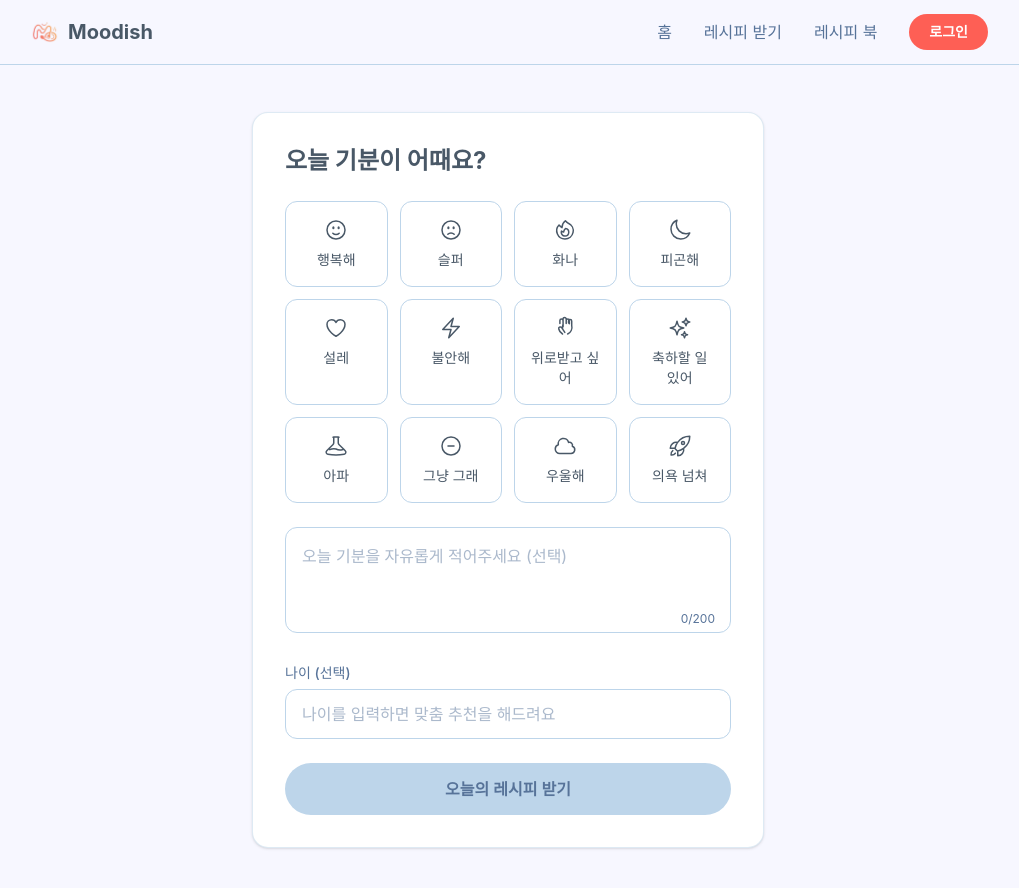
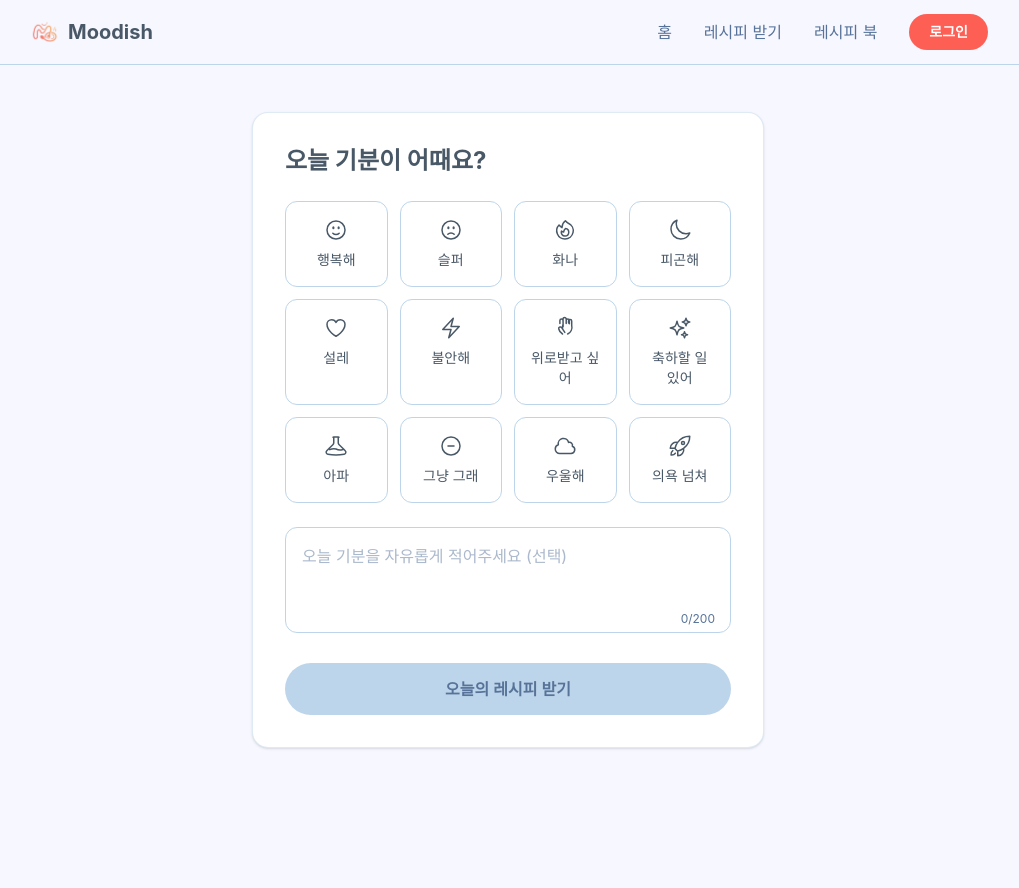
Before and after one commit to Hbin77/moodish, a Next.js app in the folder frontend/: page /mood in a window 1280 px wide. Shown: the top 888 px of the page, without its empty margins (132-1151 px from the left). After the commit the page ends 812 px from the top, so only its background shows below. Built offline with nearby package versions, Linux system fonts and the light colour scheme.

Commit message:
fix: remove age input from mood form, use profile data instead

```diff
--- a/frontend/src/components/MoodForm.tsx
+++ b/frontend/src/components/MoodForm.tsx
@@ -13,7 +13,6 @@ export default function MoodForm() {
   const { user, token } = useAuth();
   const [selectedMood, setSelectedMood] = useState<string | null>(null);
   const [moodText, setMoodText] = useState("");
-  const [age, setAge] = useState("");
   const [loading, setLoading] = useState(false);
   const [error, setError] = useState<string | null>(null);
 
@@ -25,11 +24,10 @@ export default function MoodForm() {
     setError(null);
 
     try {
-      const ageNum = user?.age ?? (age ? parseInt(age, 10) : null);
       const recipe = await fetchRecipe(
         selectedMood || "",
         moodText.trim() || null,
-        ageNum,
+        user?.age ?? null,
         token || undefined
       );
       sessionStorage.setItem("moodish_recipe", JSON.stringify(recipe));
@@ -46,26 +44,13 @@ export default function MoodForm() {
   return (
     <div className="flex flex-col gap-6">
       <h1 className="text-2xl font-bold text-[#495867]">오늘 기분이 어때요?</h1>
+      {user && (
+        <p className="text-sm text-[#577399]">
+          {user.name}님, 프로필 정보를 바탕으로 맞춤 추천해드릴게요.
+        </p>
+      )}
       <MoodSelector selected={selectedMood} onSelect={setSelectedMood} />
       <MoodTextInput value={moodText} onChange={setMoodText} />
-
-      {!user && (
-        <div>
-          <label className="mb-1.5 block text-sm font-medium text-[#577399]">
-            나이 (선택)
-          </label>
-          <input
-            type="number"
-            value={age}
-            onChange={(e) => setAge(e.target.value)}
-            placeholder="나이를 입력하면 맞춤 추천을 해드려요"
-            min={1}
-            max={120}
-            className="w-full rounded-xl border border-[#BDD5EA] bg-white px-4 py-3 text-[#495867] placeholder:text-[#577399]/50 focus:border-[#FE5F55] focus:outline-none focus:ring-2 focus:ring-[#FE5F55]/20"
-          />
-        </div>
-      )}
-
       {error && <p className="text-center text-sm text-red-500">{error}</p>}
       <button
         onClick={handleSubmit}
```
